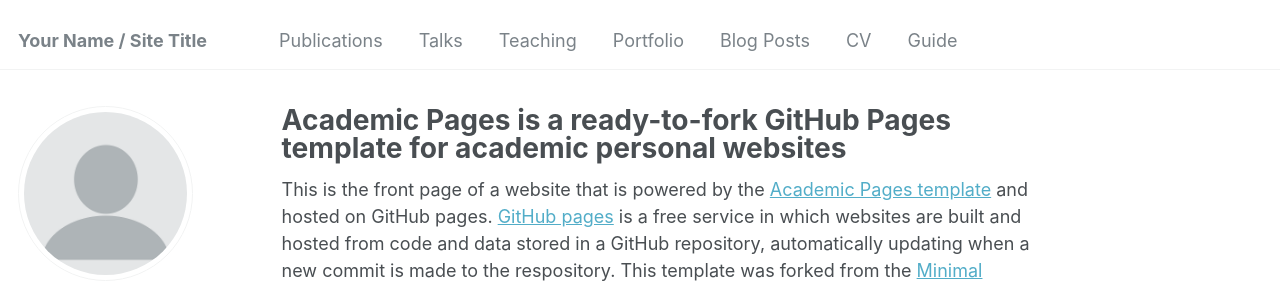
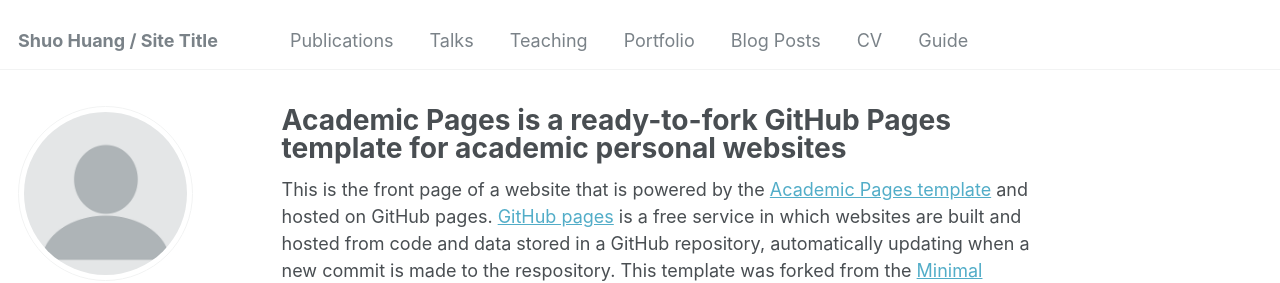
Before and after one commit to shuoh1/shuohuang.github.io, a Jekyll site: the page built from _pages/about.md, in a window 1280 px wide. Shown: the top 283 px of the page. Built offline with Jekyll 4.4.1, drawn with Linux system fonts in a browser that asks for light colours; some web fonts are replaced.

Commit message:
Update _config.yml

```diff
--- a/_config.yml
+++ b/_config.yml
@@ -8,7 +8,7 @@
 
 # Basic Site Settings
 locale                   : "en-US"
-title                    : "Your Name / Site Title"
+title                    : "Shuo Huang / Site Title"
 title_separator          : "-"
 name                     : &name "Your Name"
 description              : &description "personal description"
```
